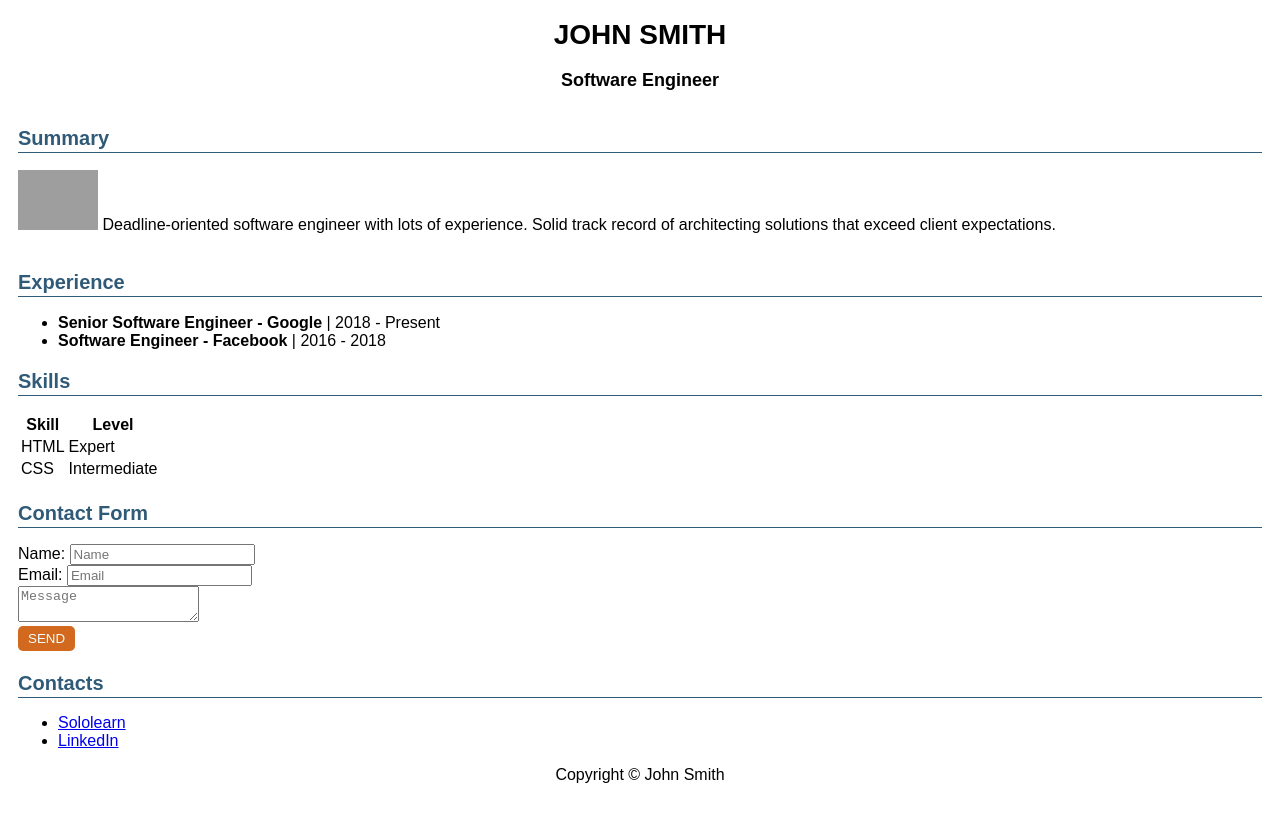
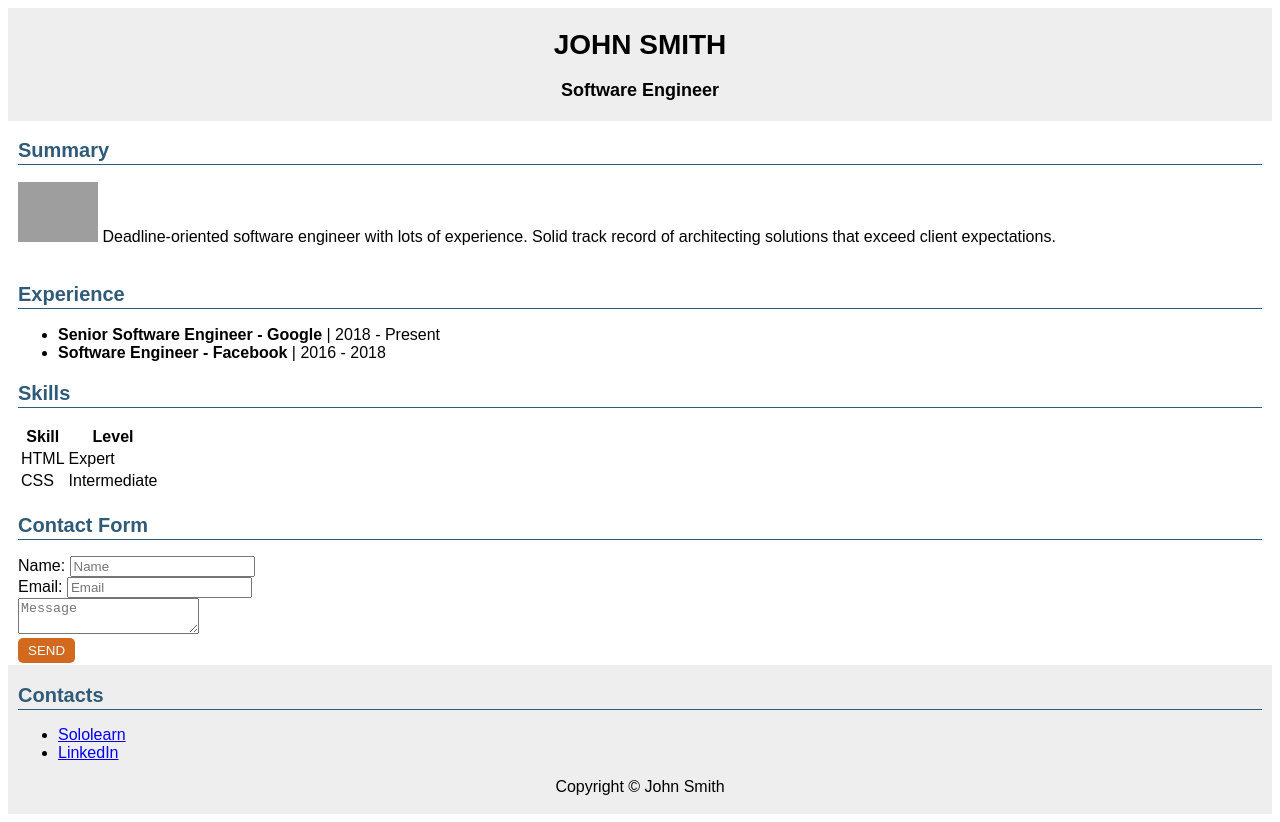
Before and after one commit to aryers/solo-portfolio, a plain HTML site: page index.html in a window 1280 px wide. Drawn offline with Linux system fonts and the light colour scheme; grey boxes are pictures that could not be loaded.

Commit message:
Update styles.css

```diff
--- a/styles.css
+++ b/styles.css
@@ -3,6 +3,12 @@ body{
 }
 header{
     text-align: center;
+    padding-top: 2px;
+    padding-bottom: 2px;
+}
+
+header, footer {
+    background-color: #eeeeee;
 }
 
 h1{
```
